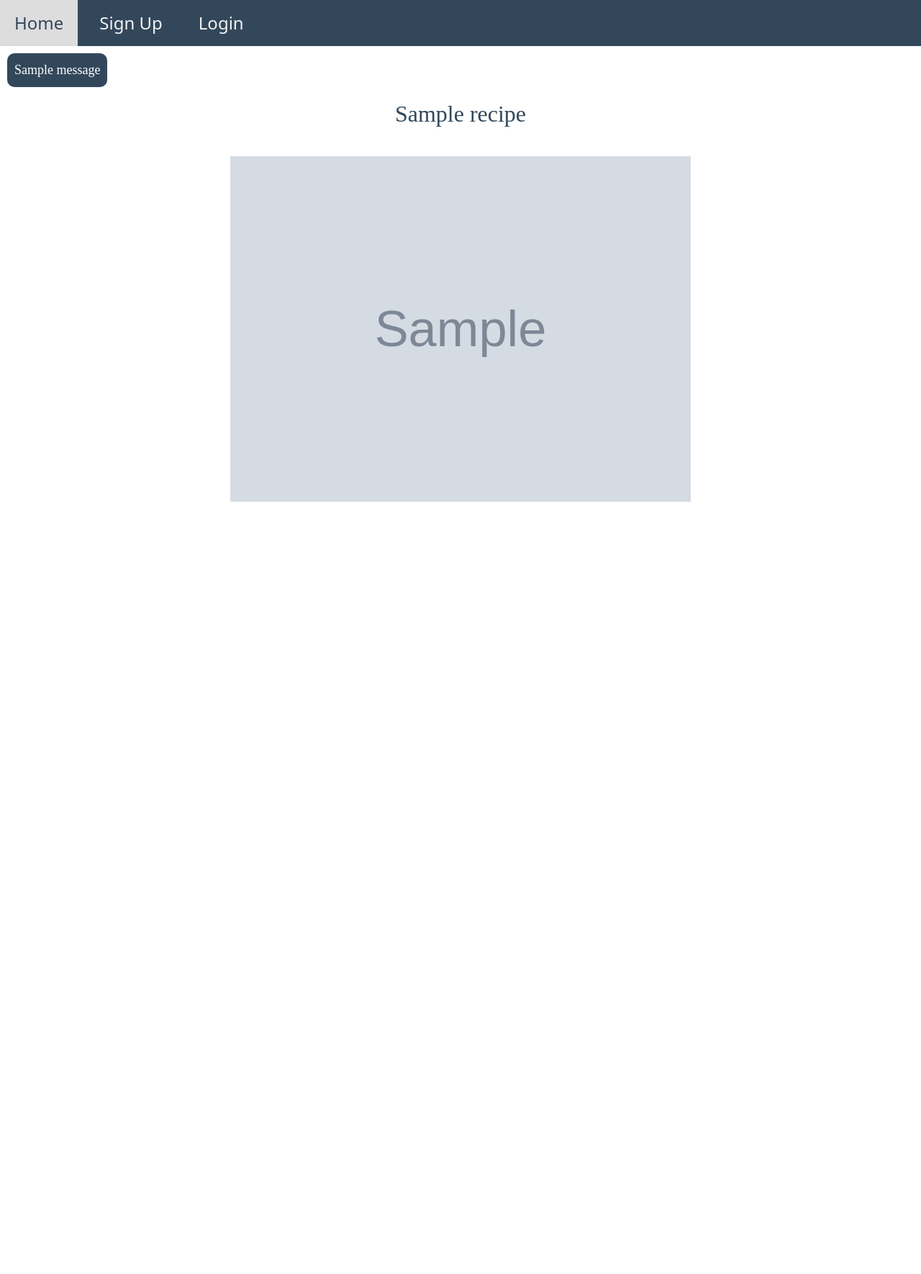
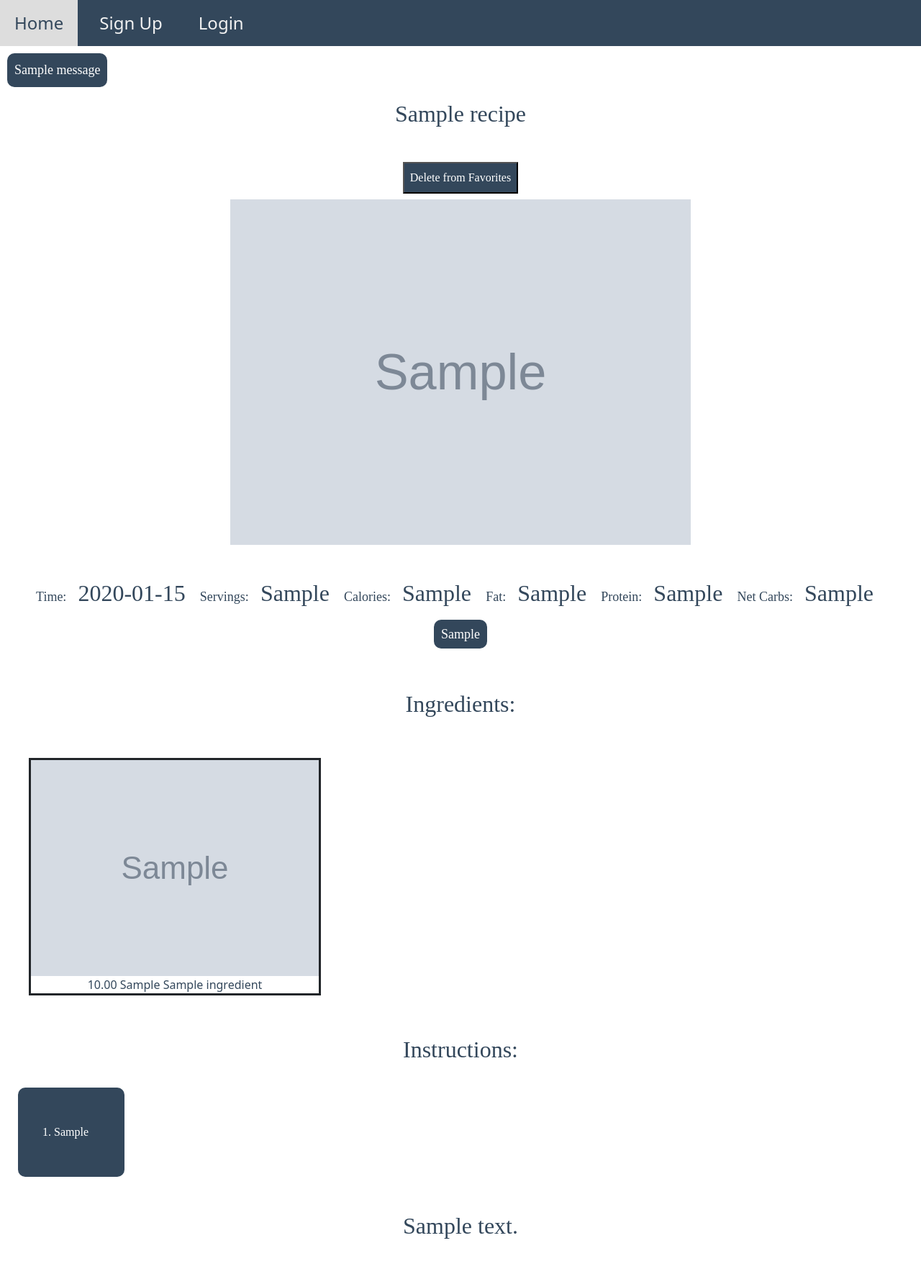
Before and after one commit to lsireneva/cookbook, a Flask app: page /recipe_details_db/1 in a window 1280 px wide. Shown: the whole page at 72% size. Before the commit the page ends 697 px from the top, so only its background shows below. Run offline with Flask 2, Linux system fonts and the light colour scheme; tables that the repository leaves empty hold one stand-in row (values such as "Sample post"); grey boxes marked "Sample" are stand-in pictures; one stand-in notice (Sample message) is shown.

Commit message:
Added deete recipe from favorites, fixed showing dish type

```diff
--- a/crud.py
+++ b/crud.py
@@ -32,8 +32,16 @@ def add_ingredient_to_recipe(recipe_id, ingredient_id, quantity, measure):
     add_to_db(ingredient_to_recipe)
     return True
 
+def check_user_exist(email):
+    email=User.query.filter(User.email == email).first()
+
+    if email is not None:
+        return True
+
+    return False
+
 def check_login(email, password):
-    user = User.query.filter(User.email == email).one()
+    user = User.query.filter(User.email == email).first()
     print ("CRUD USER", user)
 
     if user.email != email or user.password != password:
@@ -58,9 +66,10 @@ def check_record_exist(table, name):
 
 
 def get_user_fname(user_id):
-    user = User.query.filter(User.user_id==user_id).one()
+    user = User.query.filter(User.user_id==user_id).first()
+    if user is not None:
+        return user.fname
 
-    return user.fname
 
 def get_recipe_id(name):
     recipe = Recipe.query.filter(Recipe.recipe_name==name).first()
@@ -74,7 +83,7 @@ def get_recipe_info(recipe_id):
     return recipe
 
 def get_ingredient_id(name):
-    ingredient = Ingredient.query.filter(Ingredient.ingredient_name==name).one()
+    ingredient = Ingredient.query.filter(Ingredient.ingredient_name==name).first()
     print ("CRUD GET INGREDIENT ID", ingredient.ingredient_id)
     return ingredient.ingredient_id
 
@@ -82,6 +91,32 @@ def get_all_favorites(user_id):
     favorites=db.session.query(Recipe).join(Favorite).filter(Favorite.user_id==user_id).all()
     return favorites
 
+def get_recipe_category(recipe_id):
+    favorite = Favorite.query.filter(Favorite.recipe_id==recipe_id).first()
+    return favorite.category
+
+def get_recipe_ingredients(recipe_id):
+    ingredients = db.session.query(Ingredient.ingredient_name, Ingredient.ingredient_image,
+                        IngredientToRecipe.quantity, IngredientToRecipe.measure).join(IngredientToRecipe).filter(IngredientToRecipe.recipe_id==recipe_id).all()
+
+    return ingredients
+
+def get_ingredient_amount_measure(recipe_id):
+    amount_measure=IngredientToRecipe.query.filter(IngredientToRecipe.recipe_id==recipe_id).all()
+    return amount_measure
+
+def delete_recipe(recipe_name):
+    recipe_id = get_recipe_id(recipe_name)
+    print("CRUD DELETE RECIPE", recipe_id)
+    delete_recipe = Recipe.query.filter(Recipe.recipe_id == recipe_id).first()
+    delete_favorite=Favorite.query.filter(Favorite.recipe_id == recipe_id).first()
+    delete_ingredienttorecipe=IngredientToRecipe.query.filter(IngredientToRecipe.recipe_id == recipe_id).all()
+    db.session.delete(delete_recipe)
+    db.session.delete(delete_favorite)
+    for i in delete_ingredienttorecipe:
+        db.session.delete(i)
+    db.session.commit()
+
 if __name__ == "__main__":
     from server import app
     connect_to_db(app)
--- a/server.py
+++ b/server.py
@@ -22,12 +22,12 @@ model.connect_to_db(app)
 def homepage():
     """Show homepage."""
     print("GET SESSION:",session.get('user_id'))
-    if session.get('user_id') == None:
-        return render_template('homepage.html')
-    else:
+    if session.get('user_id') != None:
         user_id = session['user_id']
         fname = crud.get_user_fname(user_id)
         return render_template('homepage.html', fname=fname)
+    else:
+        return render_template('homepage.html')
 
 
 @app.route('/signup')
@@ -47,11 +47,16 @@ def create_user():
     email = request.form.get('email')
     password = request.form.get('password')
 
-    if crud.add_new_user(fname,lname,email,password):
-        flash('New user account created', 'message')
+    if crud.check_user_exist(email):
+        flash('User account with this email already exist, Please login.', 'message')
+        return redirect('/login')
     else:
-        flash('User creation failed', 'error')
-    return redirect('/')
+        if crud.add_new_user(fname,lname,email,password):
+            flash('New user account created', 'message')
+            return redirect('/login')
+        else:
+            flash('User creation failed', 'error')
+            return redirect('/')
 
 
 @app.route('/login')
@@ -75,7 +80,7 @@ def check_login():
     email = request.form.get('email')
     password = request.form.get('password')
     print ("email", email)
-    print("password", password)
+
 
     user = crud.check_login(email, password)
     print ("USER:", user)
@@ -278,7 +283,21 @@ def get_recipe_details_db(recipe_id):
     print("DB recipe name", recipe_details.recipe_name)
     print("DB recipe image", recipe_details.recipe_image)
 
-    return render_template('recipe_details_db.html', recipe=recipe_details)
+    ingredients = crud.get_recipe_ingredients(recipe_id)
+    print("INGREDIENTS:", ingredients)
+    for i in ingredients:
+
+        print("INGREDIENT_INAGE:", i.ingredient_image)
+        print("INGREDIENT_name:", i.ingredient_name)
+        print("INGREDIENT_amount:", i.quantity)
+        print("INGREDIENT_measure:", i.measure)
+
+    instructions = recipe_details.recipe_instructions.strip().split("\n        \n        ")
+    print("STEPS:", instructions)
+    favorite_category=crud.get_recipe_category(recipe_id)
+
+
+    return render_template('recipe_details_db.html', recipe=recipe_details, category=favorite_category, instructions=instructions, ingredients=ingredients)
 
 @app.route('/import_recipe')
 def import_recipe():
@@ -333,6 +352,13 @@ def open_imported_recipe():
 
     return render_template('recipe_details.html', recipe=recipe_info, calories=cal_amount, fat=fat, protein=protein, carbs=carbs, ingredients_list=recipe_info["extendedIngredients"], instructions_list=instructions_list, dish_type=recipe_info["dishTypes"])
 
+@app.route('/delete_recipe_db', methods=['GET', 'POST'])
+def delete_recipe_db():
+    recipe_name = request.get_json().get("recipe_name")
+    print("DELETE", recipe_name)
+    crud.delete_recipe(recipe_name)
+
+    return jsonify({"status": "Recipe deleted from favorites"})
 
 if __name__ == '__main__':
     app.debug = True
--- /dev/null
+++ b/static/js/delete_favorite.js
@@ -0,0 +1,21 @@
+document.querySelector("#del_favorites").addEventListener("click", evt => {
+    evt.preventDefault();
+    console.log('delete favorites pressed');
+
+    const recipe_name = document.querySelector("#recipe_title").innerHTML;
+    console.log(recipe_name);
+
+    fetch('/delete_recipe_db', {
+        method: 'POST',
+        body: JSON.stringify({recipe_name}),
+        headers: {
+          'Content-Type': 'application/json',
+        },
+      })
+        .then(response => response.json())
+        .then(responseJson => {
+          alert(responseJson.status);
+        });
+
+
+});
--- a/templates/homepage.html
+++ b/templates/homepage.html
@@ -2,7 +2,7 @@
 
 {% block title %}Cook Book{% endblock %}
 {%block body%}
-    {% if fname%}
+    {% if session["user_id"]%}
       <h1>{{fname}}, welcome to your personal CookBook</h1>
     {% else %}
       <h1>Welcome to your personal CookBook</h1>
--- a/templates/recipe_details.html
+++ b/templates/recipe_details.html
@@ -35,8 +35,9 @@
             {%endfor%}
     </div>
 
+    <h2>Instructions:</h2>
+
     <ol id="instructions">
-        <h3>Instructions:</h3>
         {%for step in instructions_list%}
         <li>{{step}}</li>
         {%endfor%}
--- a/templates/recipe_details_db.html
+++ b/templates/recipe_details_db.html
@@ -2,8 +2,39 @@
 {% block title %}Recipe details{% endblock %}
 {% block body %}
     <h2 id="recipe_title">{{recipe.recipe_name}}</h2><br>
+    <center><button type="submit" id="del_favorites">Delete from Favorites</button> </center>
 
-    <img id ="recipe_image" src="{{recipe.recipe_image}}" width="20%" class="center"><br>
+    <img id ="recipe_image" src="{{recipe.recipe_image}}" width="20%" class="center"><br><br>
 
+    <center>
+        <label class="recipe-label" for="time">Time:</label><h2 id="time" style="display:inline;">{{recipe.time}}</h2>
+        <label class="recipe-label" for="servings">Servings:</label><h2 id="servings" style="display:inline;">{{recipe.servings}}</h2>
+        <label class="recipe-label" for="calories">Calories:</label><h2 id="calories" style="display:inline;">{{recipe.calories}}</h2>
+        <label class="recipe-label" for="fat">Fat:</label><h2 id="fat" style="display:inline;">{{recipe.fat}}</h2>
+        <label class="recipe-label" for="protein">Protein:</label><h2 id="protein" style="display:inline;">{{recipe.protein}}</h2>
+        <label class="recipe-label" for="carbs">Net Carbs:</label><h2 id="carbs" style="display:inline;">{{recipe.carbs}}</h2>
+    </center><br>
+    <center><p id="dish_type" style="display:inline;">{{category}}</p></center>
 
+    </center><br><br>
+    <h2>Ingredients:</h2>
+    <div id="ingredients" class="grid-container">
+        {%for ingredient in ingredients%}
+        <grid_item id="item" style="border:solid">
+            <img id="ingredient_image" src="{{ingredient.ingredient_image}}">
+            <div id="amount" class="ingredient-div">{{ingredient.quantity}}</div>&nbsp<div id="unit" class="ingredient-div">{{ingredient.measure}}</div>&nbsp<div id="name" class="ingredient-div">{{ingredient.ingredient_name}}</div>
+        </grid_item>
+        {%endfor%}
+    </div>
+
+    <h2>Instructions:</h2>
+    <ol id="instructions">
+        {%for step in instructions%}
+            <li>{{step}}</li>
+        {%endfor%}
+    </ol><br>
+
+    <center><h2 id="dish_type" style="display:inline;">{{recipe.note}}</h2></center><br><br>
+
+    <script src="/static/js/delete_favorite.js"></script>
 {% endblock %}
```
Also changed, not shown: model.py (+4 -4 lines), static/js/favorites.js (+8 -4 lines).
